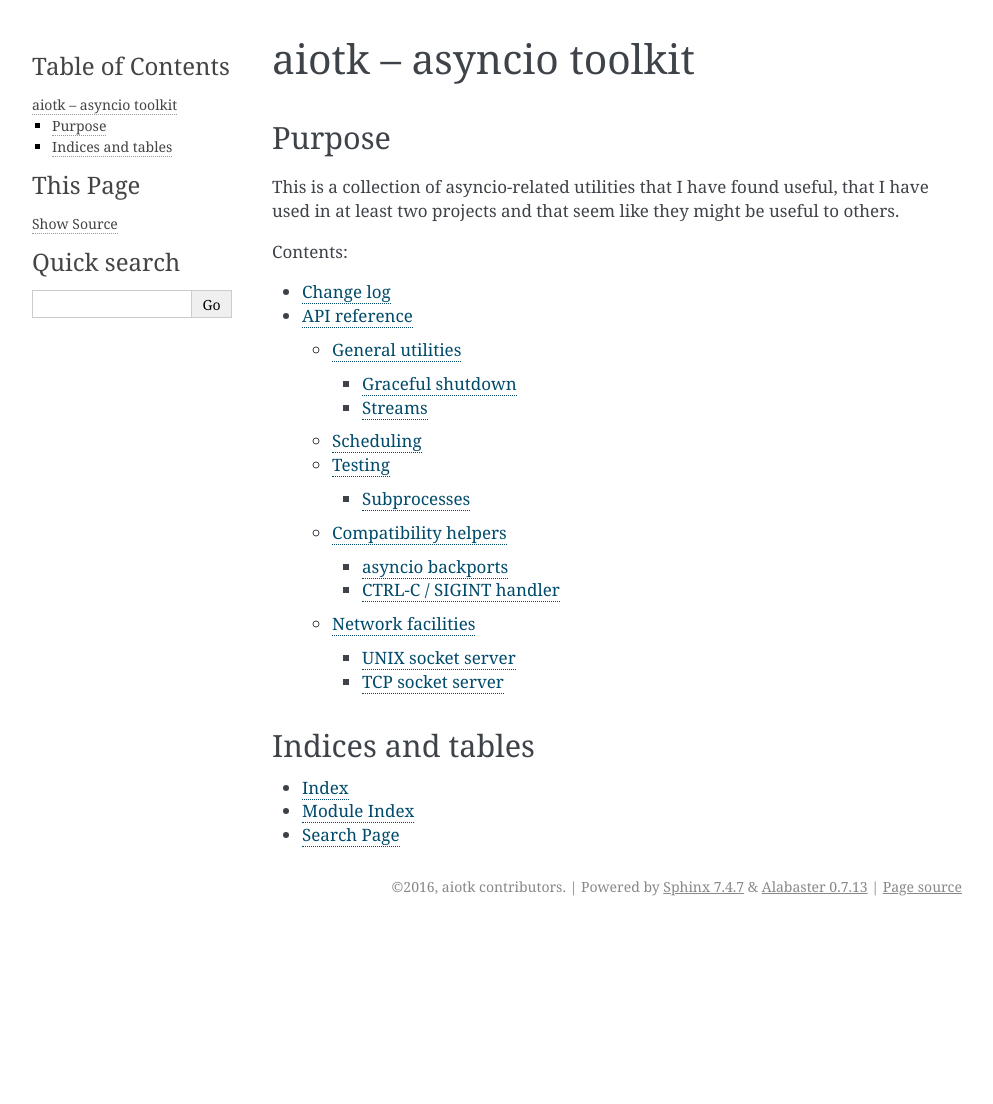
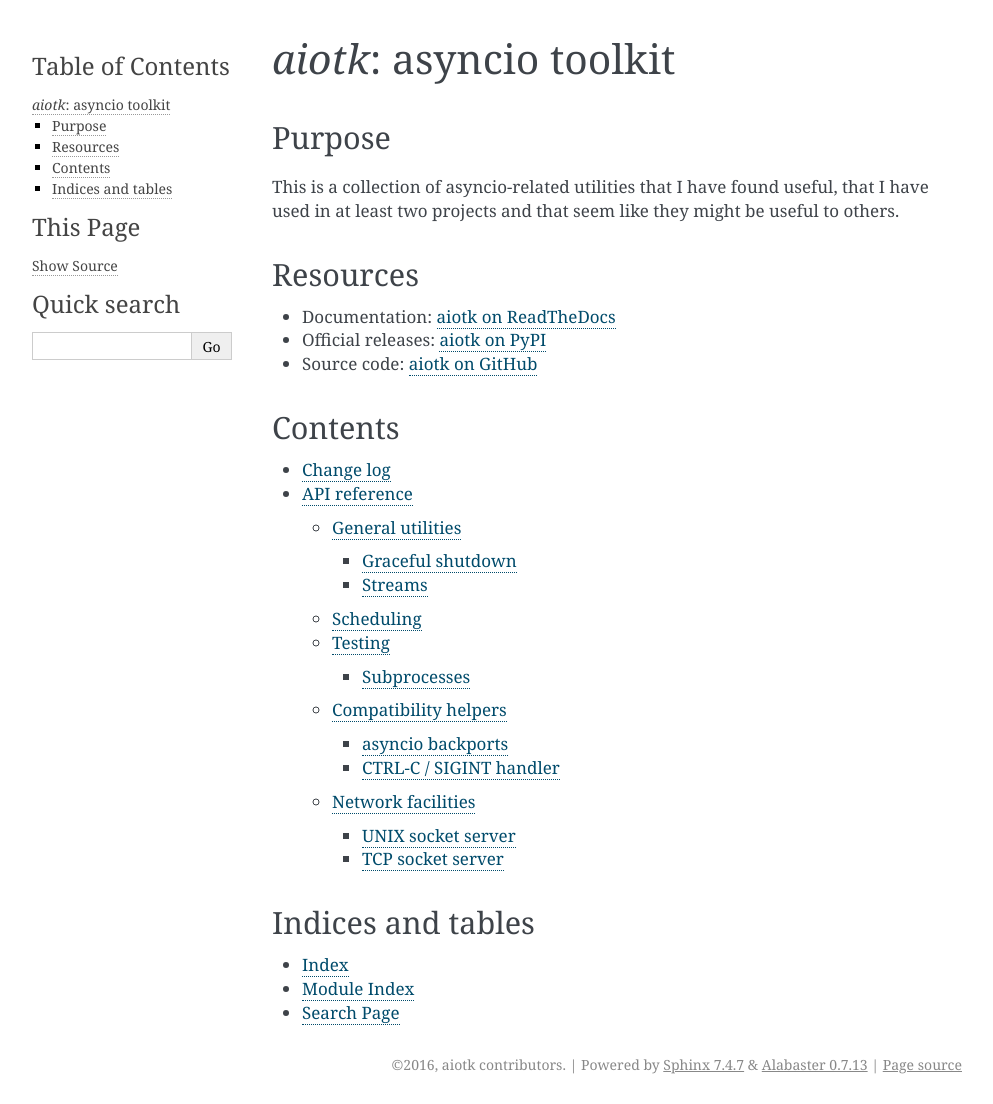
Before and after one commit to AndreLouisCaron/aiotk, a Sphinx documentation site: the page built from docs/index.rst, in a window 1280 px wide. Shown: the whole page, without its empty margins (148-1141 px from the left). Built offline with Sphinx 7.4.7, drawn with Linux system fonts in a browser that asks for light colours; before the commit the page ends 926 px from its top, so only the background shows below that.

Commit message:
Revamp front-page

```diff
--- a/docs/index.rst
+++ b/docs/index.rst
@@ -1,8 +1,8 @@
 .. -*- coding: utf-8 -*-
 
-############################
-  aiotk -- asyncio toolkit
-############################
+============================
+  `aiotk`: asyncio toolkit
+============================
 
 Purpose
 =======
@@ -11,8 +11,19 @@ This is a collection of asyncio-related utilities that I have found useful,
 that I have used in at least two projects and that seem like they might be
 useful to others.
 
+Resources
+=========
 
-Contents:
+- Documentation: `aiotk on ReadTheDocs`_
+- Official releases: `aiotk on PyPI`_
+- Source code: `aiotk on GitHub`_
+
+.. _`aiotk on ReadTheDocs`: http://aiotk.readthedocs.io/en/latest/
+.. _`aiotk on PyPI`: https://pypi.org/project/aiotk/
+.. _`aiotk on GitHub`: https://github.com/AndreLouisCaron/aiotk
+
+Contents
+========
 
 .. toctree::
    :maxdepth: 3
@@ -20,7 +31,6 @@ Contents:
    changelog.rst
    api.rst
 
-
 Indices and tables
 ==================
 
```
Also changed, not shown: README.rst (+15 -4 lines).
